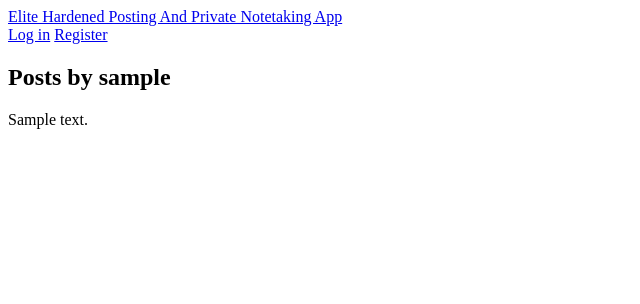
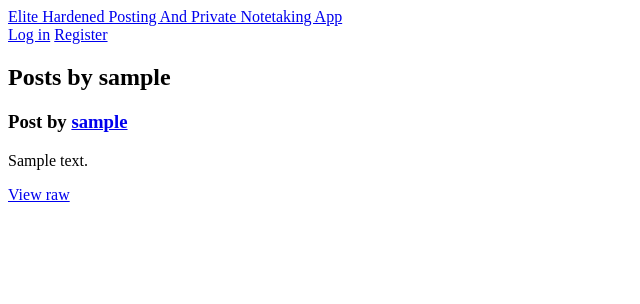
Before and after one commit to a256kvk/csbp1, a Django app: page /user/1/ in a window 1280 px wide. Shown: the top 304 px of the page, without its empty margins (0-640 px from the left). Run offline with Django 5.2, Linux system fonts and the light colour scheme; tables that the repository leaves empty hold one stand-in row (values such as "Sample post").

Commit message:
improved the ui

```diff
--- a/mysite/templates/index.html
+++ b/mysite/templates/index.html
@@ -16,7 +16,7 @@
 {% for p in posts %}
 <article>
 	<h3>Post by <a href="/user/{{p.account.id}}/">{{p.account.username}}</a></h3>
-	<p>{{p.content}}</p>
+	<p>{{p.content|linebreaks}}</p>
 	<a href="/post/{{p.id}}/">View raw</a>
 	{% if p.account.id == user.id %}
 	<form action="/delete/" method="POST">
--- a/mysite/templates/private_notes.html
+++ b/mysite/templates/private_notes.html
@@ -10,7 +10,7 @@
 	<!--
 	{% csrf_token %}
 	-->
-	<textarea name="content">{{ notes }}</textarea><br>
+	<textarea style="width:80%" rows=10 name="content">{{ notes }}</textarea><br>
 	<button type="submit">Save</button>
 </form>
 
--- a/mysite/templates/user.html
+++ b/mysite/templates/user.html
@@ -10,7 +10,9 @@
 <h2>Posts by {{username}}</h2>
 {% for p in posts %}
 <article>
-	<p>{{p.content}}</p>
+	<h3>Post by <a href="/user/{{p.account.id}}/">{{p.account.username}}</a></h3>
+	<p>{{p.content|linebreaks}}</p>
+	<a href="/post/{{p.id}}/">View raw</a>
 	{% if p.account.id == user.id %}
 	<form action="/delete/" method="POST">
 		{% csrf_token %}
```
